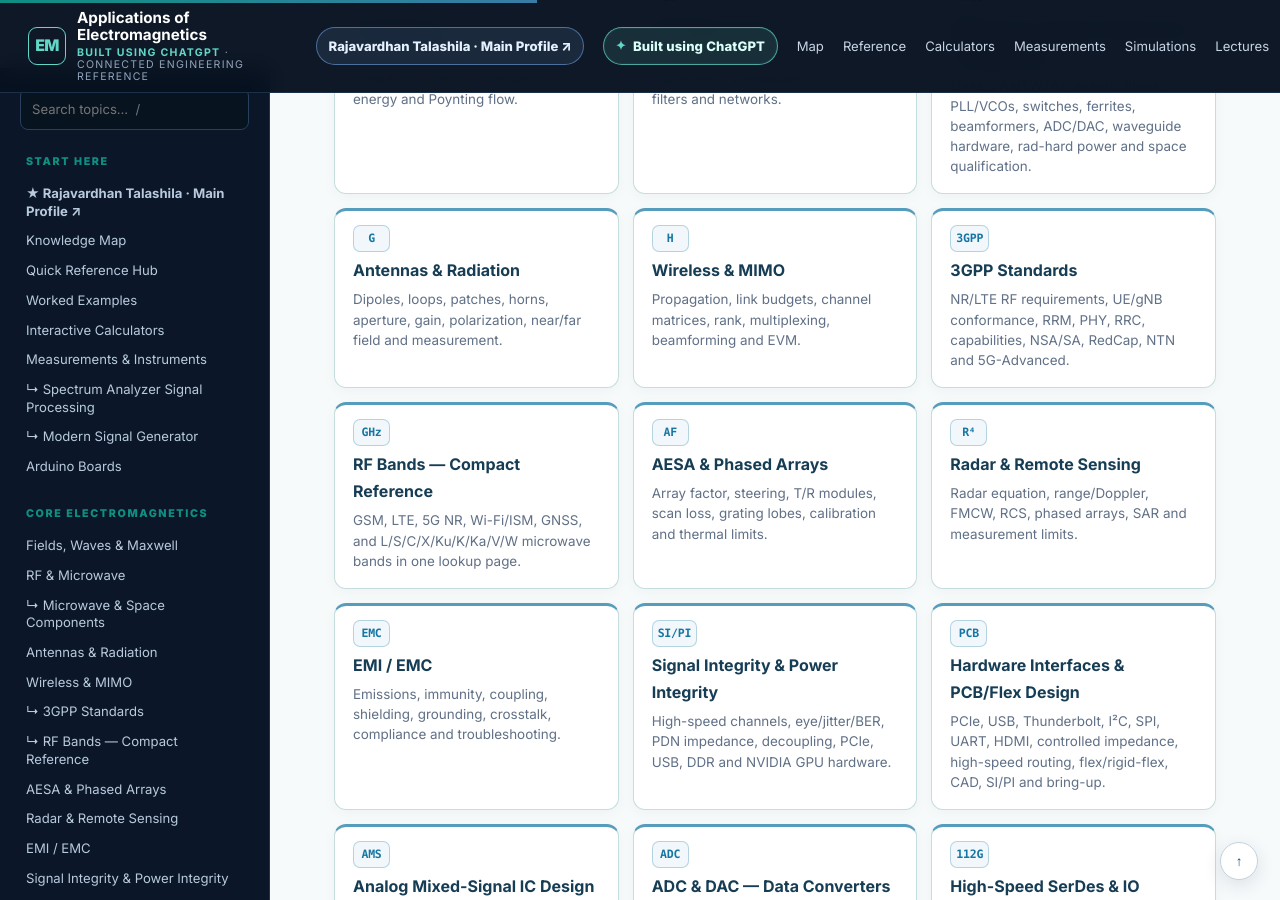
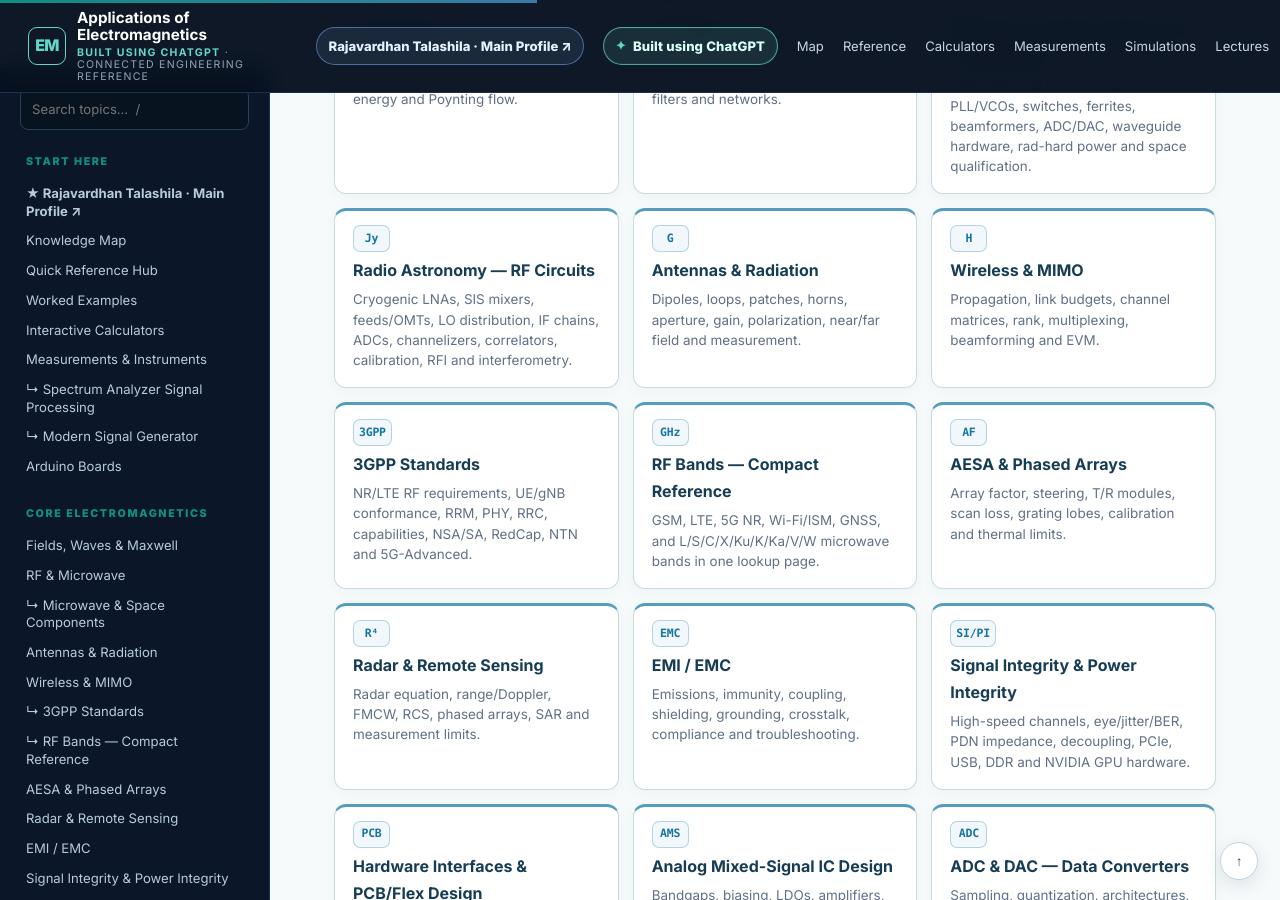
Before and after one commit to RajavardhanT/Electromagnetics_Applications, a Jekyll site: the page built from index.md, in a window 1280 px wide and 900 px high, scrolled down 2811 px. Built offline with Jekyll 4.4.1, drawn with Linux system fonts in a browser that asks for light colours.

Commit message:
Expose radio astronomy RF reference

```diff
--- a/index.md
+++ b/index.md
@@ -94,6 +94,7 @@
 <a class="reference-card" data-symbol="∇" href="foundations/"><strong>Foundations</strong><span>Maxwell equations, boundary conditions, waves, polarization, energy and Poynting flow.</span></a>
 <a class="reference-card" data-symbol="Z₀" href="rf-microwave/"><strong>RF & Microwave</strong><span>Transmission lines, Smith chart, S-parameters, waveguides, resonators, filters and networks.</span></a>
 <a class="reference-card" data-symbol="RFIC" href="microwave-space-components/"><strong>Microwave & Space Electronics Components</strong><span>LNAs, PAs/TWTAs, mixers, filters, PLL/VCOs, switches, ferrites, beamformers, ADC/DAC, waveguide hardware, rad-hard power and space qualification.</span></a>
+<a class="reference-card" data-symbol="Jy" href="radio-astronomy-rf/"><strong>Radio Astronomy — RF Circuits</strong><span>Cryogenic LNAs, SIS mixers, feeds/OMTs, LO distribution, IF chains, ADCs, channelizers, correlators, calibration, RFI and interferometry.</span></a>
 <a class="reference-card" data-symbol="G" href="antennas/"><strong>Antennas & Radiation</strong><span>Dipoles, loops, patches, horns, aperture, gain, polarization, near/far field and measurement.</span></a>
 <a class="reference-card" data-symbol="H" href="wireless/"><strong>Wireless & MIMO</strong><span>Propagation, link budgets, channel matrices, rank, multiplexing, beamforming and EVM.</span></a>
 <a class="reference-card" data-symbol="3GPP" href="3gpp-standards/"><strong>3GPP Standards</strong><span>NR/LTE RF requirements, UE/gNB conformance, RRM, PHY, RRC, capabilities, NSA/SA, RedCap, NTN and 5G-Advanced.</span></a>
```
